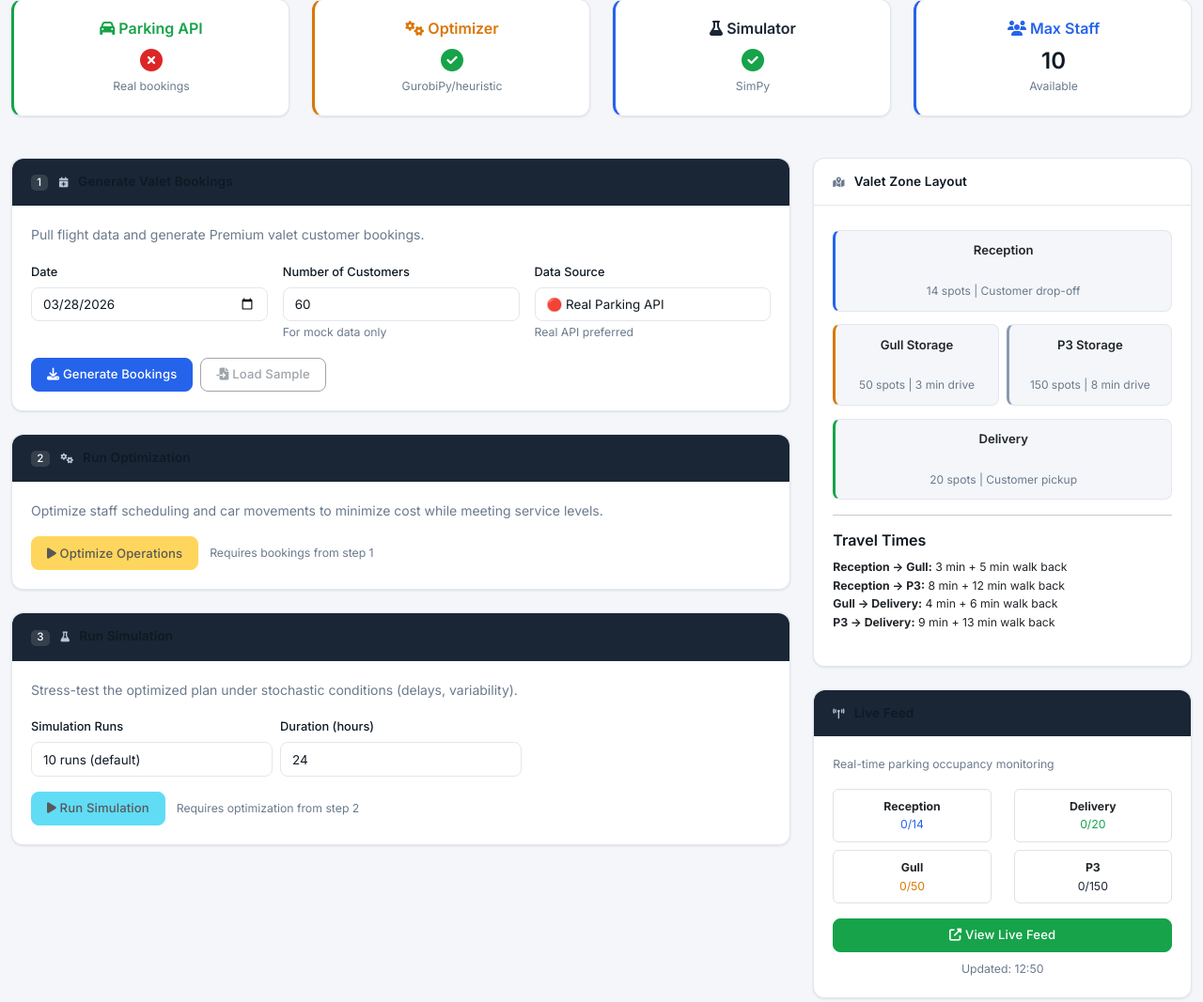
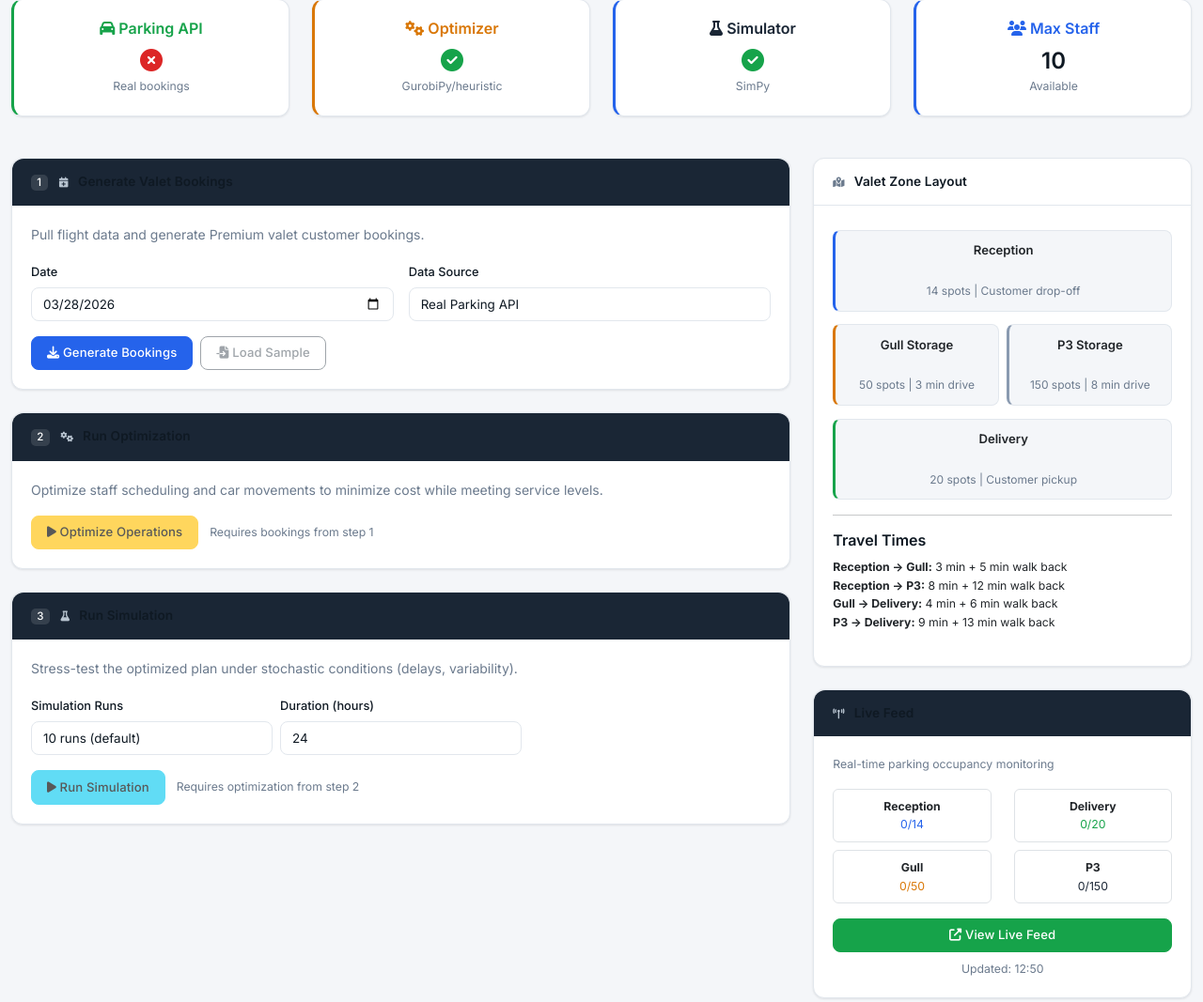
Before and after one commit to RiaanPhoenix/Emil_Isavia, a Flask app: page / in a window 1280 px wide. Shown: the part 211-1278 px from the top of the page at 94% size. Run offline with Flask 3, Linux system fonts and the light colour scheme; data that the repository does not hold is empty.

Commit message:
UX: hide customer count field when using real parking API

```diff
--- a/app/templates/index.html
+++ b/app/templates/index.html
@@ -94,22 +94,21 @@
                 <p class="text-muted">Pull flight data and generate Premium valet customer bookings.</p>
 
                 <div class="row g-3 mb-3">
-                    <div class="col-md-4">
+                    <div class="col-md-6">
                         <label class="form-label">Date</label>
                         <input type="date" class="form-control" id="bookingDate" value="">
                     </div>
-                    <div class="col-md-4">
+                    <div class="col-md-6">
+                        <label class="form-label">Data Source</label>
+                        <select class="form-control" id="dataSource" onchange="toggleCustomerCount()">
+                            <option value="real">Real Parking API</option>
+                            <option value="mock">Mock Flight Data</option>
+                        </select>
+                    </div>
+                    <div class="col-md-6" id="numCustomersField" style="display: none;">
                         <label class="form-label">Number of Customers</label>
                         <input type="number" class="form-control" id="numCustomers" value="60" min="1" max="200">
-                        <small class="text-muted">For mock data only</small>
-                    </div>
-                    <div class="col-md-4">
-                        <label class="form-label">Data Source</label>
-                        <select class="form-control" id="dataSource">
-                            <option value="real">🔴 Real Parking API</option>
-                            <option value="mock">🔵 Mock Flight Data</option>
-                        </select>
-                        <small class="text-muted">Real API preferred</small>
+                        <small class="text-muted">Simulated bookings to generate</small>
                     </div>
                 </div>
 
@@ -412,10 +411,19 @@ let currentBookings = null;
 let currentOptimization = null;
 let currentSimulation = null;
 
+// Show/hide customer count based on data source
+function toggleCustomerCount() {
+    const source = document.getElementById('dataSource').value;
+    document.getElementById('numCustomersField').style.display = source === 'mock' ? 'block' : 'none';
+}
+
 // Initialize page
 document.addEventListener('DOMContentLoaded', function() {
     // Set today's date
     document.getElementById('bookingDate').value = new Date().toISOString().split('T')[0];
+
+    // Set initial field visibility
+    toggleCustomerCount();
 
     // Load system status
     refreshSystemStatus();
```
